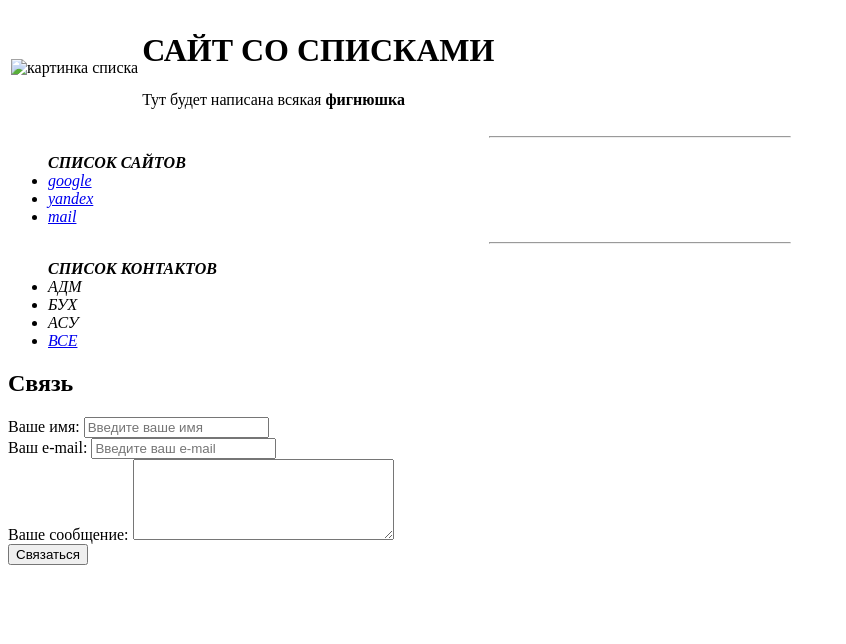
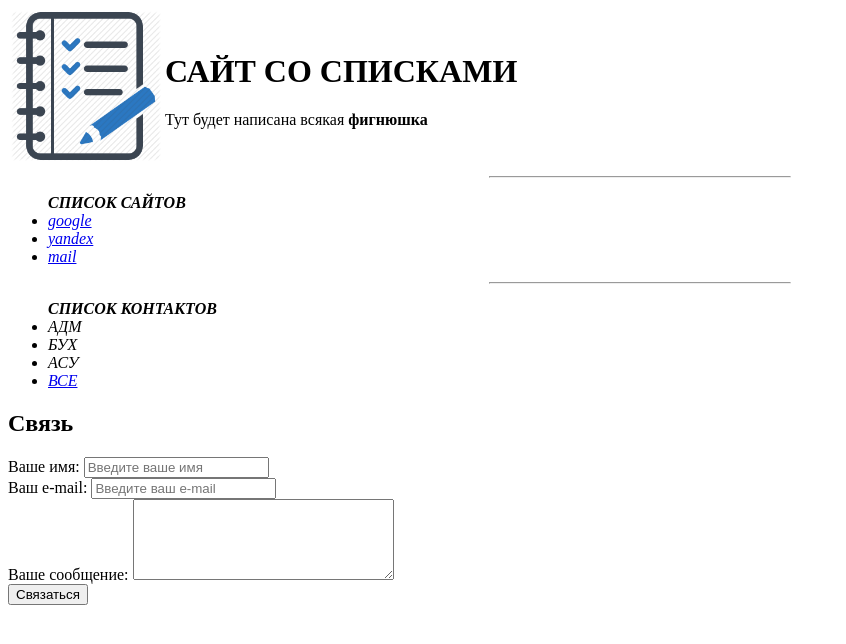
Before and after one commit to Saytoviy/test, a plain HTML site: page index.html in a window 1280 px wide. Shown: the whole page, without its empty margins (0-846 px from the left). Drawn offline with Linux system fonts and the light colour scheme.

Commit message:
Update index.html

```diff
--- a/index.html
+++ b/index.html
@@ -7,7 +7,7 @@
   <body>
     <table>
       <tr>
-        <td><img src="img/spisok.png" width="150" alt="картинка списка" /></td>
+        <td><img src="spisok.png" width="150" alt="картинка списка" /></td>
         <td>
           <h1>САЙТ СО СПИСКАМИ</h1>
 
```
